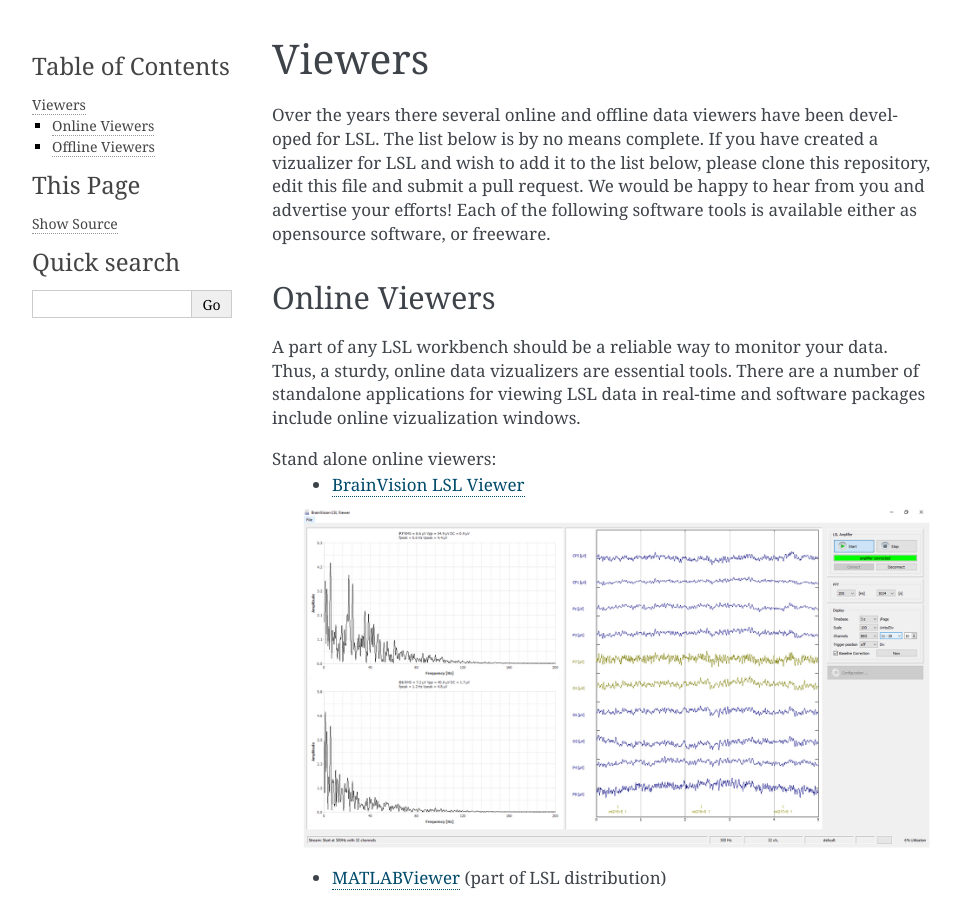
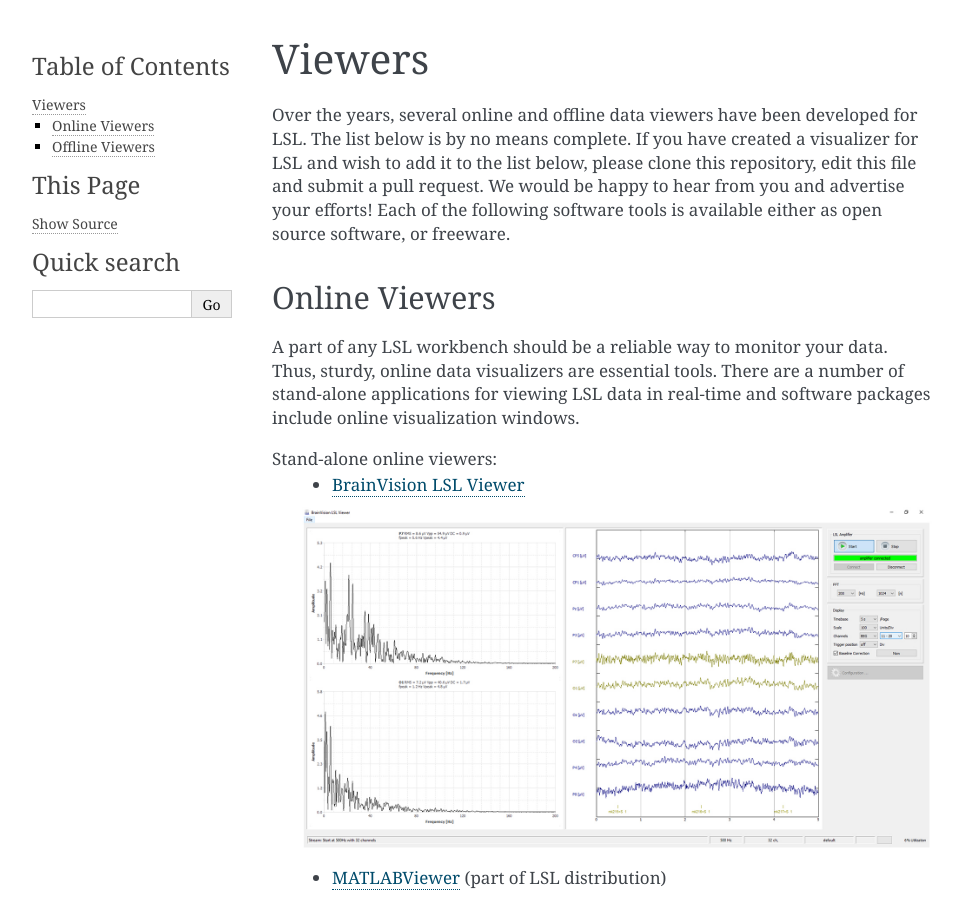
Before and after one commit to sccn/labstreaminglayer, a Sphinx documentation site: the page built from docs/info/viewers.rst, in a window 1280 px wide and 900 px high. Shown: the whole window, without its empty margins (148-1109 px from the left). Built offline with Sphinx 7.4.7, drawn with Linux system fonts in a browser that asks for light colours; pages that are not in the unit, such as notebooks, are missing from menus; some of the changed text lies outside the part shown.

Commit message:
Update viewers.rst

```diff
--- a/docs/info/viewers.rst
+++ b/docs/info/viewers.rst
@@ -1,13 +1,13 @@
 Viewers
 ###########################
 
-Over the years there several online and offline data viewers have been developed for LSL. The list below is by no means complete. If you have created a vizualizer for LSL and wish to add it to the list below, please clone this repository, edit this file and submit a pull request. We would be happy to hear from you and advertise your efforts! Each of the following software tools is available either as opensource software, or freeware.
+Over the years,  several online and offline data viewers have been developed for LSL. The list below is by no means complete. If you have created a visualizer for LSL and wish to add it to the list below, please clone this repository, edit this file and submit a pull request. We would be happy to hear from you and advertise your efforts! Each of the following software tools is available either as open source software, or freeware.
 
 Online Viewers
 **********************
-A part of any LSL workbench should be a reliable way to monitor your data. Thus, a sturdy, online data vizualizers are essential tools. There are a number of standalone applications for viewing LSL data in real-time and software packages include online vizualization windows.
+A part of any LSL workbench should be a reliable way to monitor your data. Thus, sturdy, online data visualizers are essential tools. There are a number of stand-alone applications for viewing LSL data in real-time and software packages include online visualization windows.
 
-Stand alone online viewers:
+Stand-alone online viewers:
   * `BrainVision LSL Viewer <https://www.brainproducts.com/downloads.php?kid=40&tab=3>`__
 
   .. image:: ../images/LSL_BVLSL-Viewer.jpg
@@ -20,13 +20,15 @@
 
   .. image:: ../images/streamviewer.png
 
-Software suites/packages supporting online LSL vizualization:
+Software suites/packages supporting online LSL visualization:
+  * `BCI2000 <http://bci2000.org/>`__
   * `Muse LSL <https://github.com/alexandrebarachant/muse-lsl>`__
   * `Neuropype <https://www.neuropype.io/>`__
+  * `OpenViBE <http://openvibe.inria.fr//>`__
 
 Offline Viewers
 **********************
-The following software suites/packages supporting online LSL vizualization:
+The following software suites/packages supporting online LSL visualization:
   * `EEGLAB <https://sccn.ucsd.edu/eeglab/index.php>`__
   * `MNELab <https://github.com/cbrnr/mnelab>`__
   * `MoBILAB <https://sccn.ucsd.edu/wiki/MoBILAB>`__
```
